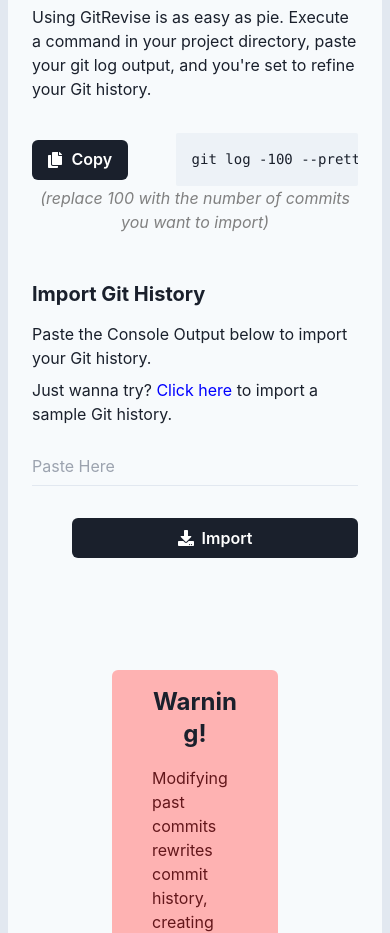
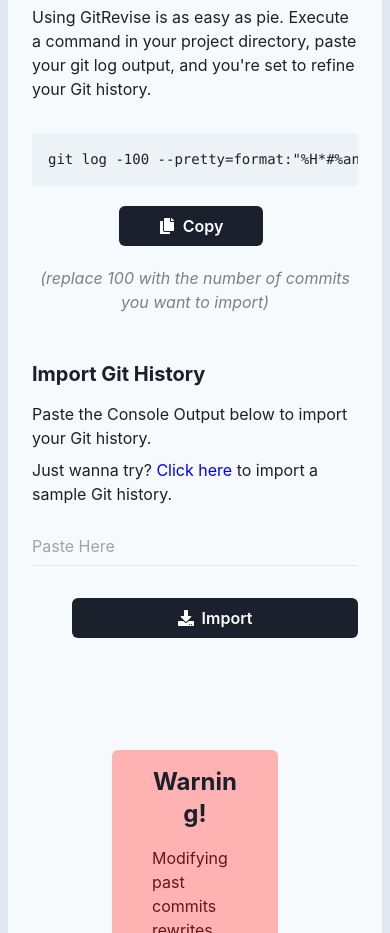
Before and after one commit to OmitNomis/git-history-editor, a React (Vite) app: page / in a window 390 px wide. Shown: the part 1000-1933 px from the top of the page. Built offline with nearby package versions, Linux system fonts and the light colour scheme.

Commit message:
style changes, make more responsive

```diff
--- a/src/components/AppIntroduction.tsx
+++ b/src/components/AppIntroduction.tsx
@@ -127,7 +127,7 @@
                 </Text>
             </Box>
             <Box>
-                <Flex alignItems="center" gap={10}>
+                <Flex justifyContent={'center'} alignItems="center" gap={5} flexWrap={{ base: 'wrap-reverse', sm: 'nowrap' }}>
                     <Button bg="gray.800" color="white" onClick={handleCodeCopy} leftIcon={<FaCopy />} px={10} mr={{ base: 2, md: 8 }}
                     >
                         Copy
@@ -138,10 +138,9 @@
                         p={4}
                         whiteSpace="nowrap"
                         children={`${getGitLogCommand()}`}
-
                     />
                 </Flex>
-                <Text color={"GrayText"} textAlign="center">
+                <Text color={"GrayText"} textAlign="center" mt={{ base: 5, sm: 0 }}>
                     <i>(replace 100 with the number of commits you want to import)</i>
                 </Text>
             </Box>
--- a/src/screen/AppContent.tsx
+++ b/src/screen/AppContent.tsx
@@ -45,7 +45,7 @@
         }
     }
     return (
-        <Container background={'gray.50'} my={{ base: 2, md: 8 }} maxW={'container.lg'} p={{ base: 2, md: 8 }}>
+        <Container background={'gray.50'} my={{ base: 2, md: 8 }} maxW={'container.xl'} p={{ base: 2, md: 8 }}>
             <Tabs index={tabIndex} onChange={handleTabsChange} isFitted variant={"line"}>
                 <TabList mb={10}>
                     <Tab>Import</Tab>
```
